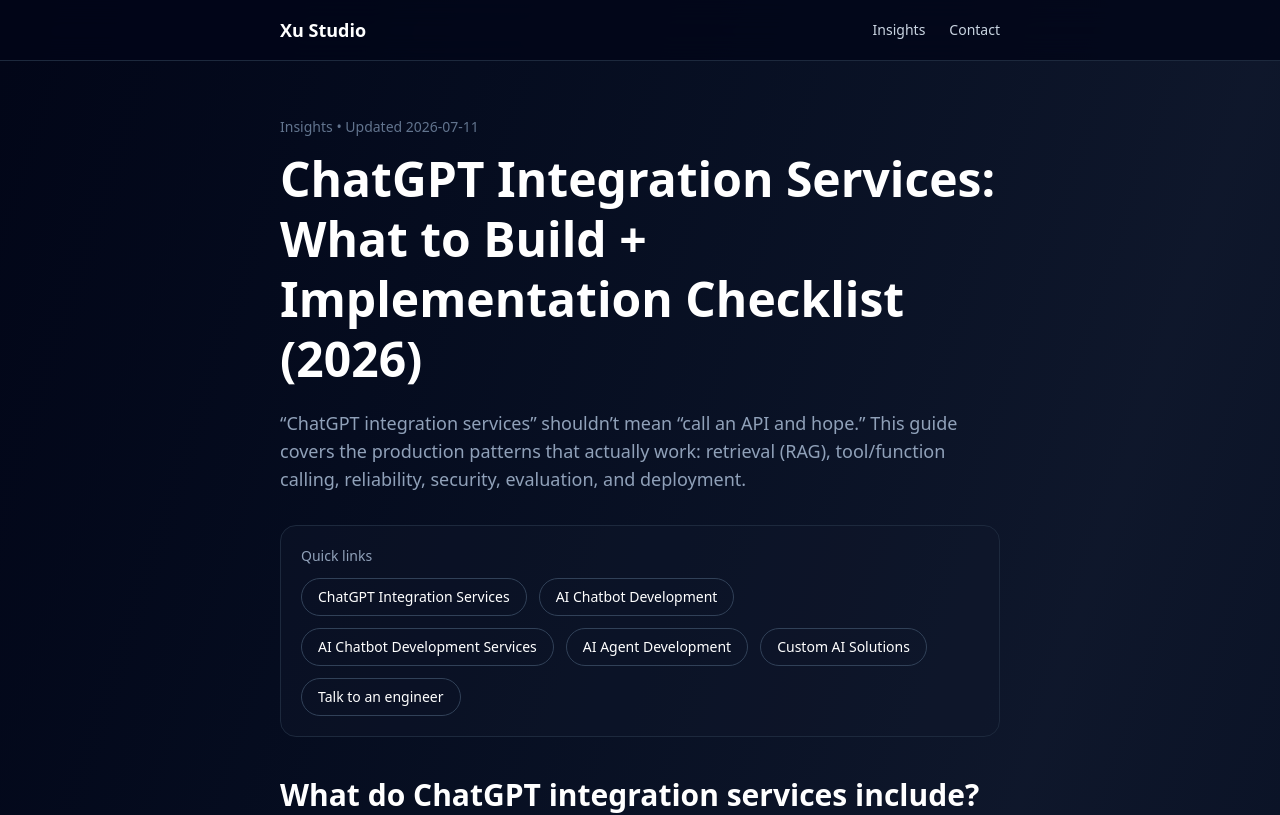
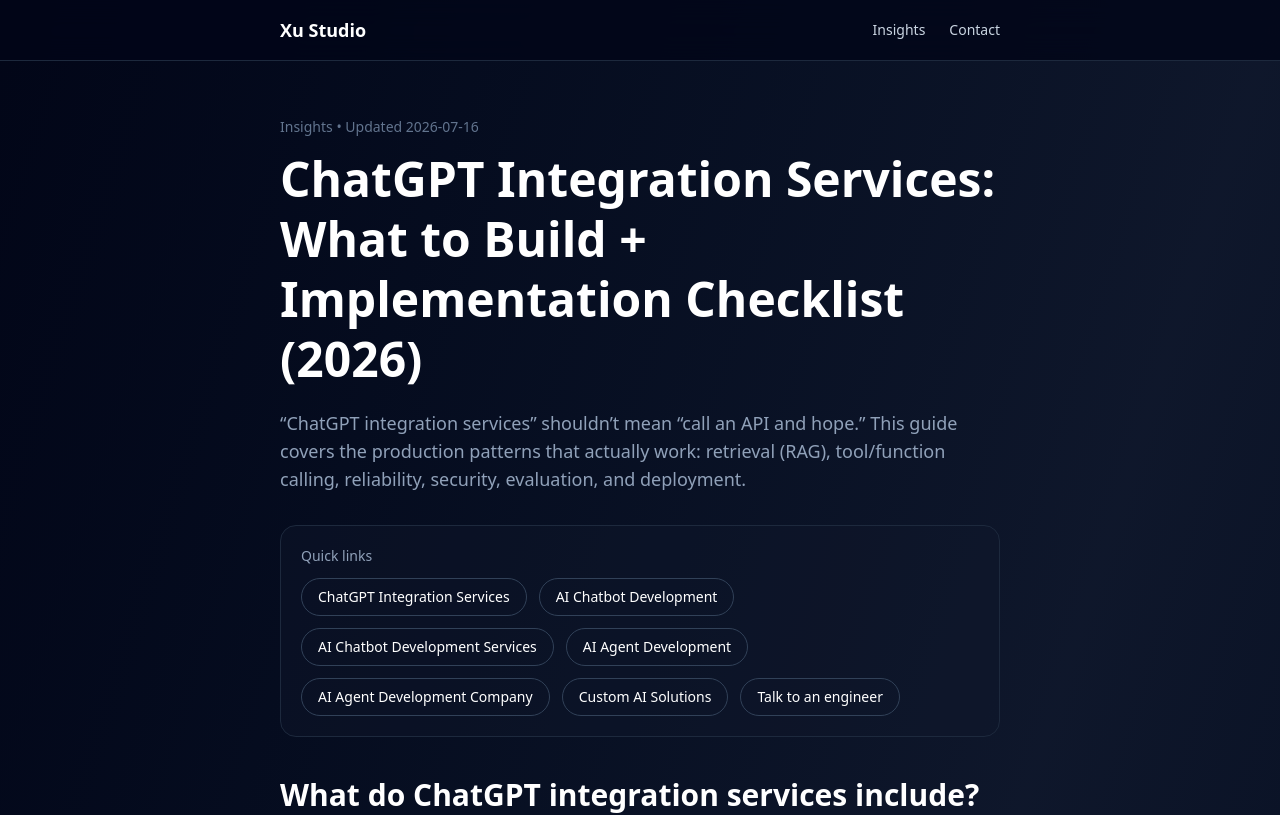
Before and after one commit to ethansure/thexu-studio, a Next.js app: page /insights/chatgpt-integration-services in a window 1280 px wide. Shown: the top 815 px of the page. Built offline with nearby package versions, Linux system fonts and the light colour scheme.

Commit message:
Link ChatGPT guide to AI agent checklist

```diff
--- a/src/app/insights/chatgpt-integration-services/page.tsx
+++ b/src/app/insights/chatgpt-integration-services/page.tsx
@@ -54,7 +54,7 @@ export default function PostPage() {
         description:
           'A practical guide to ChatGPT integration services: architecture, RAG, tool/function calling, security, evaluation, and go-live checklist for production deployments.',
         datePublished: '2026-05-12',
-        dateModified: '2026-07-11',
+        dateModified: '2026-07-16',
         inLanguage: 'en-US',
         mainEntityOfPage: {
           '@type': 'WebPage',
@@ -131,7 +131,7 @@ export default function PostPage() {
 
       <main className="max-w-3xl mx-auto px-6 py-14">
         <header>
-          <p className="text-sm text-slate-500">Insights • Updated 2026-07-11</p>
+          <p className="text-sm text-slate-500">Insights • Updated 2026-07-16</p>
           <h1 className="mt-3 text-4xl md:text-5xl font-bold leading-tight">
             ChatGPT Integration Services: What to Build + Implementation Checklist (2026)
           </h1>
@@ -161,6 +161,12 @@ export default function PostPage() {
               </Link>
               <Link className="rounded-full border border-slate-700 px-4 py-2 hover:bg-slate-800 transition" href="/ai-agents">
                 AI Agent Development
+              </Link>
+              <Link
+                className="rounded-full border border-slate-700 px-4 py-2 hover:bg-slate-800 transition"
+                href="/insights/ai-agent-development-company"
+              >
+                AI Agent Development Company
               </Link>
               <Link
                 className="rounded-full border border-slate-700 px-4 py-2 hover:bg-slate-800 transition"
@@ -327,6 +333,12 @@ export default function PostPage() {
             >
               Workflow guide: AI automation services for business processes
             </Link>
+            <Link
+              className="rounded-xl border border-slate-800 bg-slate-900/40 p-4 text-slate-200 transition hover:border-blue-500/60 hover:text-white"
+              href="/insights/ai-agent-development-company"
+            >
+              Vendor checklist: How to choose an AI agent development company
+            </Link>
           </div>
         </Section>
 
```
